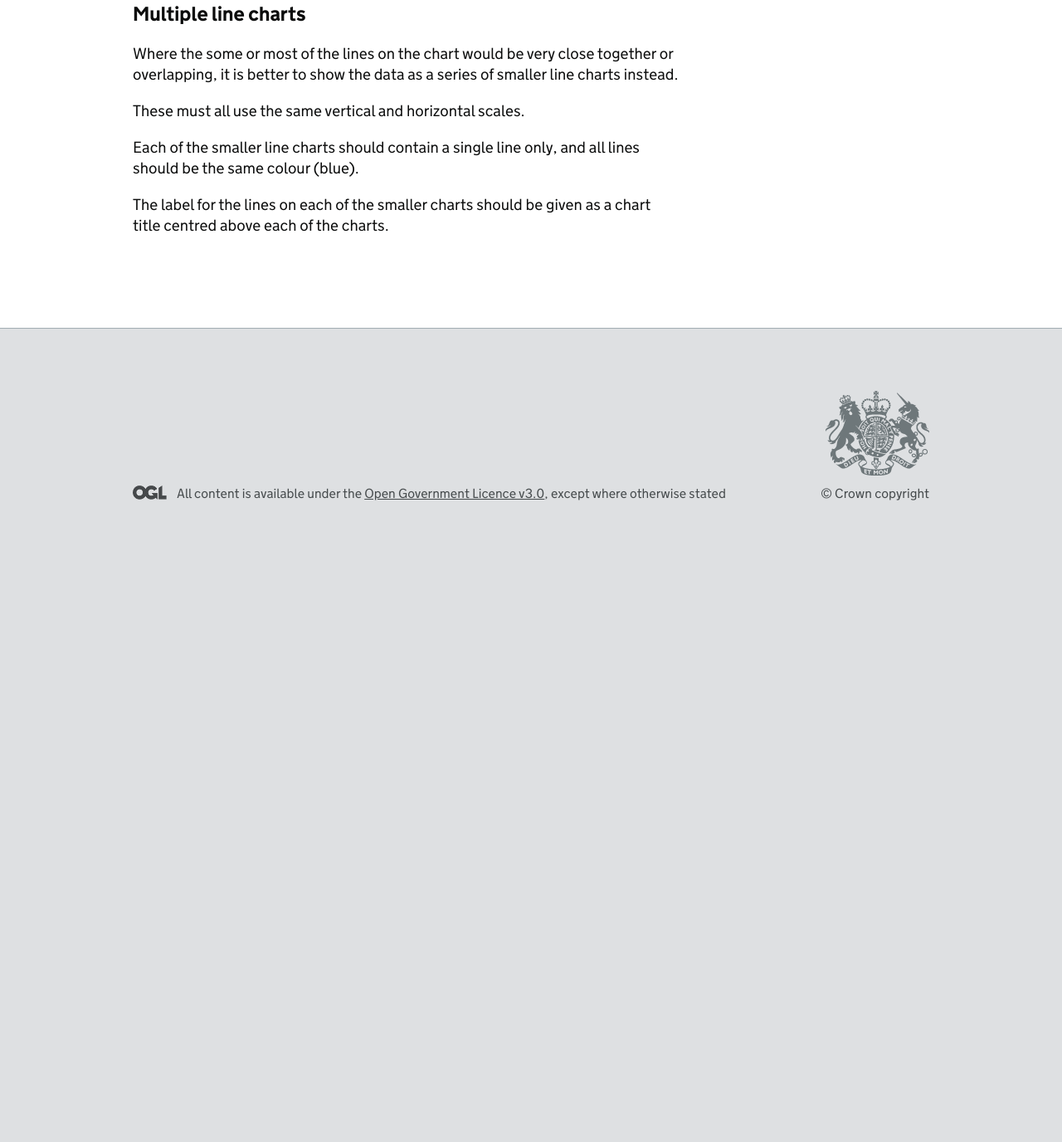
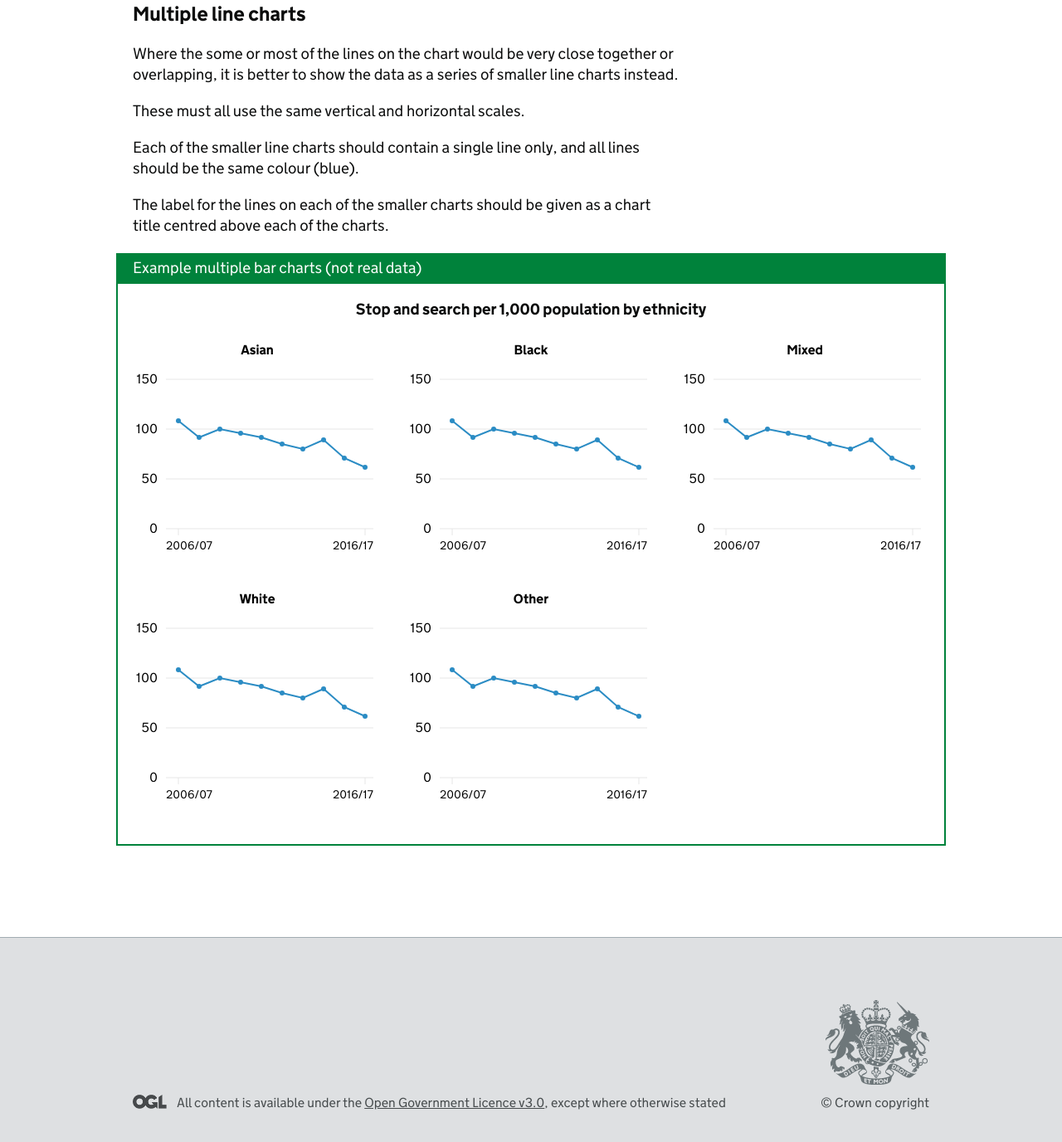
Before and after one commit to racedisparityaudit/style-guide, a Jekyll site: the page built from line-charts.md, in a window 1280 px wide and 1400 px high, scrolled down 2513 px. Shown: the top 1376 px of the window at 83% size. Built offline with Jekyll 4.4.1, drawn with Linux system fonts in a browser that asks for light colours; before the commit the page ends 3179 px from its top, so only the background shows below that.

Commit message:
Add more example line charts

```diff
--- a/line-charts.md
+++ b/line-charts.md
@@ -2,7 +2,12 @@
 layout: page
 category: Data visualisation
 title: Line charts
-
+ethnicities:
+  - Asian
+  - Black
+  - Mixed
+  - White
+  - Other
 ---
 
 Where we have data showing change over time, we use line charts in preference to [bar&nbsp;charts](bar-charts). This is because:
@@ -64,6 +69,48 @@ This chart follows our design patterns and principles:
       <path d="M 100,131.0 L 210,125.0 320,135.0 430,156.0 540,161.0 650,167.0 760,169" fill="none" stroke="#FFC107" stroke-width="2" />
       <path d="M 100,250 L 210,260 320,245.0 430,267.0 540,270 650,277.0 760,290" fill="none" stroke="#9C27B0" stroke-width="2" />
       <path d="M 100,290 L 210,295 320,299 430,300 540,303 650,310 760,333" fill="none" stroke="#00BCD4" stroke-width="2" />
+      <circle cx="100" cy="187" r="3" fill="#2B8CC4" />
+      <circle cx="210" cy="196.0" r="3" fill="#2B8CC4" />
+      <circle cx="320" cy="202.0" r="3" fill="#2B8CC4" />
+      <circle cx="430" cy="211.0" r="3" fill="#2B8CC4" />
+      <circle cx="540" cy="228.0" r="3" fill="#2B8CC4" />
+      <circle cx="650" cy="259.0" r="3" fill="#2B8CC4" />
+      <circle cx="760" cy="270.0" r="3" fill="#2B8CC4" />
+      <circle cx="100" cy="179.0" r="3" fill="#F44336" />
+      <circle cx="210" cy="188.0" r="3" fill="#F44336" />
+      <circle cx="320" cy="195.0" r="3" fill="#F44336" />
+      <circle cx="430" cy="204.0" r="3" fill="#F44336" />
+      <circle cx="540" cy="226.0" r="3" fill="#F44336" />
+      <circle cx="650" cy="228.0" r="3" fill="#F44336" />
+      <circle cx="760" cy="217" r="3" fill="#F44336" />
+      <circle cx="100" cy="265.0" r="3" fill="#4CAF50" />
+      <circle cx="210" cy="280" r="3" fill="#4CAF50" />
+      <circle cx="320" cy="271.0" r="3" fill="#4CAF50" />
+      <circle cx="430" cy="258.0" r="3" fill="#4CAF50" />
+      <circle cx="540" cy="259.0" r="3" fill="#4CAF50" />
+      <circle cx="650" cy="264.0" r="3" fill="#4CAF50" />
+      <circle cx="760" cy="312" r="3" fill="#4CAF50" />
+      <circle cx="100" cy="131.0" r="3" fill="#FFC107" />
+      <circle cx="210" cy="125.0" r="3" fill="#FFC107" />
+      <circle cx="320" cy="135.0" r="3" fill="#FFC107" />
+      <circle cx="430" cy="156.0" r="3" fill="#FFC107" />
+      <circle cx="540" cy="161.0" r="3" fill="#FFC107" />
+      <circle cx="650" cy="167.0" r="3" fill="#FFC107" />
+      <circle cx="760" cy="169" r="3" fill="#FFC107" />
+      <circle cx="100" cy="250" r="3" fill="#9C27B0" />
+      <circle cx="210" cy="260" r="3" fill="#9C27B0" />
+      <circle cx="320" cy="245.0" r="3" fill="#9C27B0" />
+      <circle cx="430" cy="267.0" r="3" fill="#9C27B0" />
+      <circle cx="540" cy="270" r="3" fill="#9C27B0" />
+      <circle cx="650" cy="277.0" r="3" fill="#9C27B0" />
+      <circle cx="760" cy="290" r="3" fill="#9C27B0" />
+      <circle cx="100" cy="290" r="3" fill="#00BCD4" />
+      <circle cx="210" cy="295" r="3" fill="#00BCD4" />
+      <circle cx="320" cy="299" r="3" fill="#00BCD4" />
+      <circle cx="430" cy="300" r="3" fill="#00BCD4" />
+      <circle cx="540" cy="303" r="3" fill="#00BCD4" />
+      <circle cx="650" cy="310" r="3" fill="#00BCD4" />
+      <circle cx="760" cy="333" r="3" fill="#00BCD4" />
       <text x="780" y="174" font-weight="bold" font-size="16">Mixed</text>
       <text x="780" y="222" font-weight="bold" font-size="16">White</text>
       <text x="780" y="274" font-weight="bold" font-size="16">Other</text>
@@ -82,3 +129,34 @@ These must all use the same vertical and horizontal scales.
 Each of the smaller line charts should contain a single line only, and all lines should be the same colour (blue).
 
 The label for the lines on each of the smaller charts should be given as a chart title centred above each of the charts.
+
+<figure class="example good">
+  <figcaption>Example multiple bar charts (not real data)</figcaption>
+  <div style="font-weight: bold; text-align: center; margin-top: 20px; margin-bottom: 20px;">Stop and search per 1,000 population by ethnicity</div>
+  <div class="multiple-charts">
+  {% for ethnicity in page.ethnicities %}
+    <svg viewbox="0 0 300 300" width="300" height="300" class="small-multiple-chart" style="background-color: white;">
+    <text x="150" y="20" text-anchor="middle" font-weight="bold" font-size="16">{{ ethnicity }}</text>
+    {% for i in (0..3) %}
+      <line x1="40" x2="290" y1="{{ i | times: 60 | plus: 50 }}" y2="{{ i | times: 60 | plus: 50 }}" stroke="#e6e6e6" stroke-width="1" />
+      <text x="30" y="{{ i | times: 60 | plus: 55 }}" text-anchor="end" font-size="16">{{ i | times: 50 | minus: 150 | abs }}</text>
+    {% endfor %}
+    <line x1="55" x2="55" y1="230" y2="238" stroke="#e6e6e6" stroke-width="1"/>
+    <line x1="280" x2="280" y1="230" y2="238" stroke="#e6e6e6" stroke-width="1"/>
+    <text x="40" y="255" text-anchor="start" font-size="14">2006/07</text>
+    <text x="290" y="255" text-anchor="end" font-size="14">2016/17</text>
+    <path d="M 55,100 L 80,120 105,110 130,115 155,120 180,128 205,134 230,123 255,145 280,156" stroke="#2B8CC4" stroke-width="2" fill="none" />
+    <circle cx="55" cy="100" r="3" fill="#2B8CC4" />
+    <circle cx="80" cy="120" r="3" fill="#2B8CC4" />
+    <circle cx="105" cy="110" r="3" fill="#2B8CC4" />
+    <circle cx="130" cy="115" r="3" fill="#2B8CC4" />
+    <circle cx="155" cy="120" r="3" fill="#2B8CC4" />
+    <circle cx="180" cy="128" r="3" fill="#2B8CC4" />
+    <circle cx="205" cy="134" r="3" fill="#2B8CC4" />
+    <circle cx="230" cy="123" r="3" fill="#2B8CC4" />
+    <circle cx="255" cy="145" r="3" fill="#2B8CC4" />
+    <circle cx="280" cy="156" r="3" fill="#2B8CC4" />
+    </svg>
+  {% endfor %}
+  </div>
+</figure>
```
